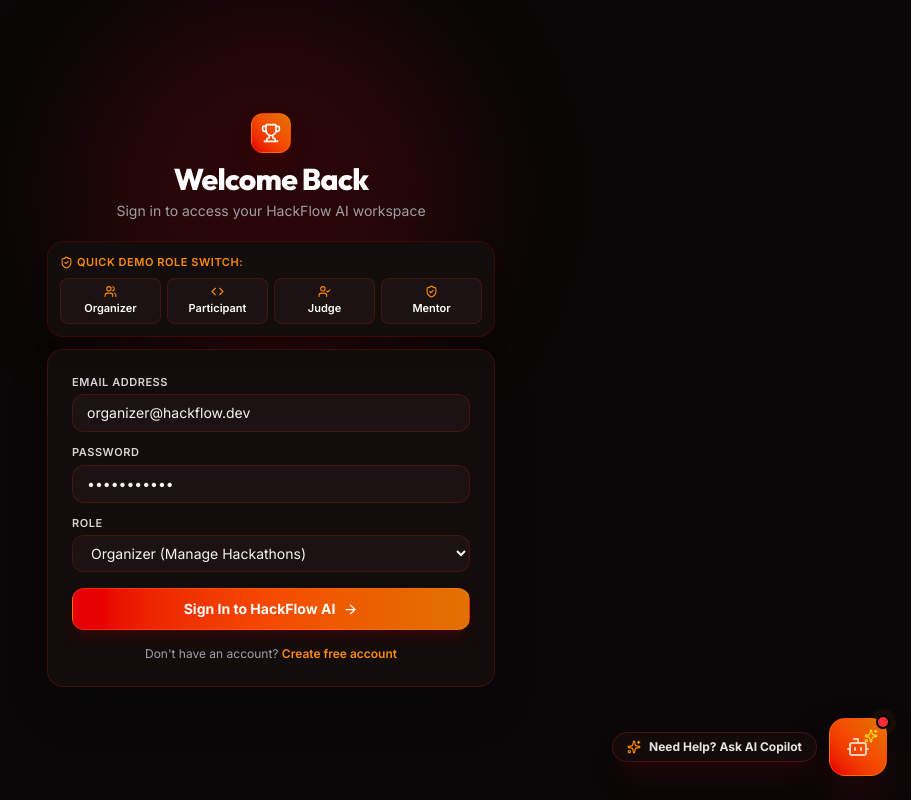
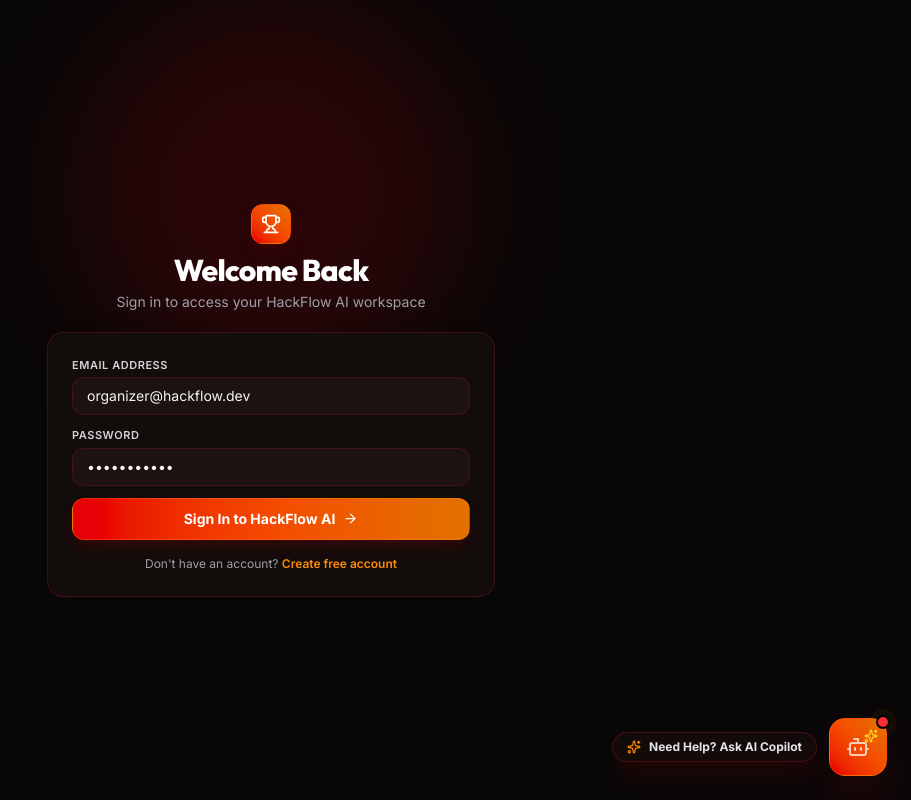
Before and after one commit to Tishan699/HackFlowAI2, a React (Vite) app in the folder hackathon-platform/frontend/: page /login in a window 1280 px wide. Shown: the whole page, without its empty margins (369-1280 px from the left). Built offline with nearby package versions, Linux system fonts and the light colour scheme.

Commit message:
fix: remove role selection from login page

```diff
--- a/hackathon-platform/frontend/src/context/AuthContext.jsx
+++ b/hackathon-platform/frontend/src/context/AuthContext.jsx
@@ -188,7 +188,7 @@
   /**
    * Sign In with MFA challenge support
    */
-  const login = async (email, password, role = "organizer", require2Fa = false) => {
+  const login = async (email, password, require2Fa = false) => {
     setLoading(true);
     try {
       // If 2FA is required for sign-in, trigger security code to user's email
@@ -200,7 +200,6 @@
 
         setPendingUser({
           email,
-          role,
           name: email.split("@")[0],
           isLoginChallenge: true,
         });
@@ -223,7 +222,8 @@
         const loggedUser = response.data.user || {
           name: email.split("@")[0],
           email,
-          role: response.data.user?.role || role,
+          role: response.data.user?.role || "participant",
+          assignedRoles: response.data.user?.assignedRoles || ["participant"],
           avatar: email.slice(0, 2).toUpperCase(),
           isEmailVerified: true,
           mfaEnabled: true,
@@ -239,7 +239,8 @@
         id: `u_${Date.now()}`,
         name: email ? email.split("@")[0].replace(".", " ") : "Demo User",
         email,
-        role: role || "participant",
+        role: "participant",
+        assignedRoles: ["participant"],
         avatar: initials,
         isEmailVerified: true,
         mfaEnabled: true,
--- a/hackathon-platform/frontend/src/pages/Login.jsx
+++ b/hackathon-platform/frontend/src/pages/Login.jsx
@@ -24,7 +24,6 @@
 
   const [email, setEmail] = useState("organizer@hackflow.dev");
   const [password, setPassword] = useState("password123");
-  const [role, setRole] = useState("organizer");
   const [error, setError] = useState("");
 
   // Step 2: MFA 2FA Challenge state
@@ -43,7 +42,7 @@
     setError("");
 
     try {
-      const result = await login(email, password, role);
+      const result = await login(email, password);
       if (result?.mfaRequired) {
         setIs2FaStep(true);
       } else {
@@ -126,12 +125,7 @@
     }
   };
 
-  const handleQuickLogin = async (demoEmail, demoRole) => {
-    setEmail(demoEmail);
-    setRole(demoRole);
-    await login(demoEmail, "password123", demoRole);
-    navigate(from, { replace: true });
-  };
+
 
   const handleFillFromInbox = (code) => {
     setOtpDigits(code.split("").slice(0, 6));
@@ -254,53 +248,7 @@
         ) : (
           /* Step 1: Standard Login Form */
           <>
-            {/* Quick Demo Login Presets */}
-            <div className="bg-[#120c0b] border border-red-950/80 rounded-2xl p-3 mb-3 backdrop-blur-md shadow-xl">
-              <p className="text-[11px] font-semibold text-orange-400 uppercase tracking-wider mb-2 flex items-center gap-1">
-                <ShieldCheck size={13} className="text-orange-400" /> Quick Demo Role Switch:
-              </p>
-              <div className="grid grid-cols-4 gap-1.5">
-                <button
-                  type="button"
-                  onClick={() => handleQuickLogin("john@hackflow.dev", "organizer")}
-                  className="flex flex-col items-center justify-center p-1.5 rounded-lg bg-[#1c1211] hover:bg-red-950/60 border border-red-900/40 hover:border-orange-500/40 text-center text-[11px] text-zinc-300 transition cursor-pointer"
-                  title="Organizer: John Doe"
-                >
-                  <Users size={13} className="text-orange-400 mb-0.5" />
-                  <span className="font-semibold text-white">Organizer</span>
-                </button>
 
-                <button
-                  type="button"
-                  onClick={() => handleQuickLogin("alex@neuralninjas.dev", "participant")}
-                  className="flex flex-col items-center justify-center p-1.5 rounded-lg bg-[#1c1211] hover:bg-red-950/60 border border-red-900/40 hover:border-orange-500/40 text-center text-[11px] text-zinc-300 transition cursor-pointer"
-                  title="Participant: Alex Rivera"
-                >
-                  <Code size={13} className="text-orange-400 mb-0.5" />
-                  <span className="font-semibold text-white">Participant</span>
-                </button>
-
-                <button
-                  type="button"
-                  onClick={() => handleQuickLogin("elena@judges.dev", "judge")}
-                  className="flex flex-col items-center justify-center p-1.5 rounded-lg bg-[#1c1211] hover:bg-red-950/60 border border-red-900/40 hover:border-orange-500/40 text-center text-[11px] text-zinc-300 transition cursor-pointer"
-                  title="Judge: Dr. Elena Rostova"
-                >
-                  <UserCheck size={13} className="text-orange-400 mb-0.5" />
-                  <span className="font-semibold text-white">Judge</span>
-                </button>
-
-                <button
-                  type="button"
-                  onClick={() => handleQuickLogin("mentor@cloud.dev", "mentor")}
-                  className="flex flex-col items-center justify-center p-1.5 rounded-lg bg-[#1c1211] hover:bg-red-950/60 border border-red-900/40 hover:border-orange-500/40 text-center text-[11px] text-zinc-300 transition cursor-pointer"
-                  title="Mentor: Siddharth Verma"
-                >
-                  <ShieldCheck size={13} className="text-orange-400 mb-0.5" />
-                  <span className="font-semibold text-white">Mentor</span>
-                </button>
-              </div>
-            </div>
 
             {/* Main Login Form */}
             <form
@@ -341,21 +289,7 @@
                 />
               </div>
 
-              <div className="mb-4">
-                <label className="block text-[11px] font-semibold text-zinc-300 uppercase tracking-wider mb-1">
-                  Role
-                </label>
-                <select
-                  value={role}
-                  onChange={(e) => setRole(e.target.value)}
-                  className="w-full px-3.5 py-2 text-xs sm:text-sm bg-[#1c1211] border border-red-900/40 rounded-xl text-zinc-100 outline-none focus:ring-2 focus:ring-orange-500/20 focus:border-orange-500 transition cursor-pointer"
-                >
-                  <option className="bg-[#1c1211] text-zinc-100" value="organizer">Organizer (Manage Hackathons)</option>
-                  <option className="bg-[#1c1211] text-zinc-100" value="participant">Participant</option>
-                  <option className="bg-[#1c1211] text-zinc-100" value="judge">Judge (Evaluation & Scoring)</option>
-                  <option className="bg-[#1c1211] text-zinc-100" value="mentor">Mentor (Advisory & Guidance)</option>
-                </select>
-              </div>
+
 
               <button
                 type="submit"
```
